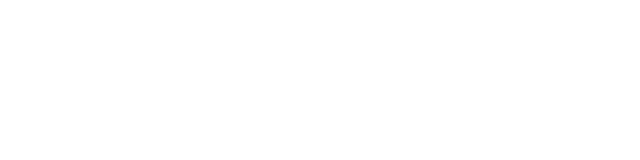
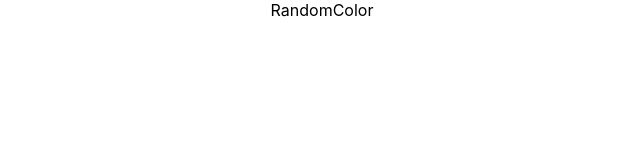
Before and after one commit to hamzaw9/generate-random-color, a React (Create React App) app: page / in a window 1280 px wide. Shown: the top 160 px of the page, without its empty margins (318-958 px from the left). Built offline with nearby package versions, Linux system fonts and the light colour scheme.

Commit message:
Set up Random Color component initial structure

```diff
--- a/src/App.js
+++ b/src/App.js
@@ -1,7 +1,12 @@
 import './App.css';
+import RandomColor from './components/RandomColor';
 
 function App() {
-  return <div className="App"></div>;
+  return (
+    <div className="App">
+      <RandomColor />
+    </div>
+  );
 }
 
 export default App;
--- /dev/null
+++ b/src/components/RandomColor.js
@@ -0,0 +1,4 @@
+const RandomColor = () => {
+  return <div>RandomColor</div>;
+};
+export default RandomColor;
```
